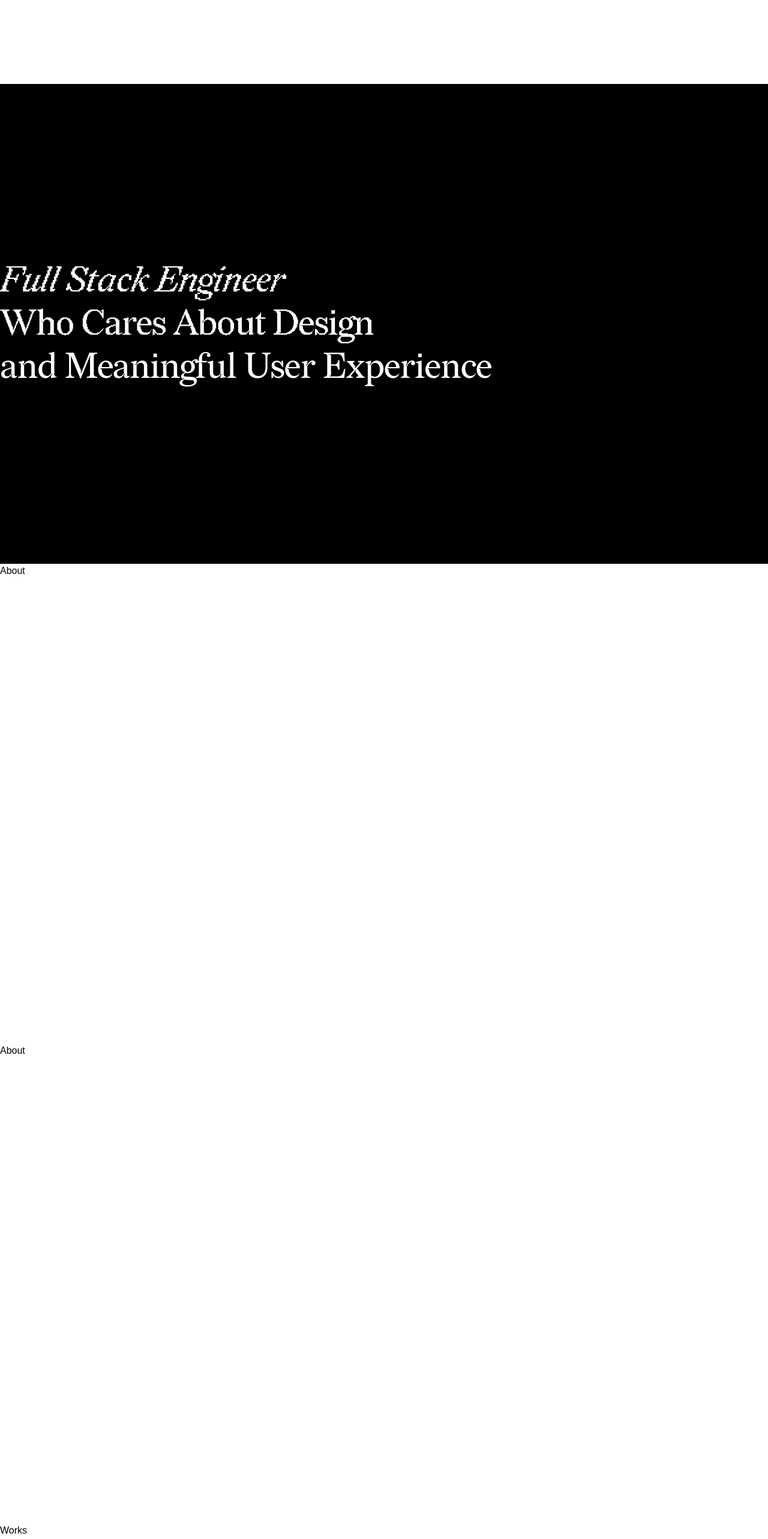
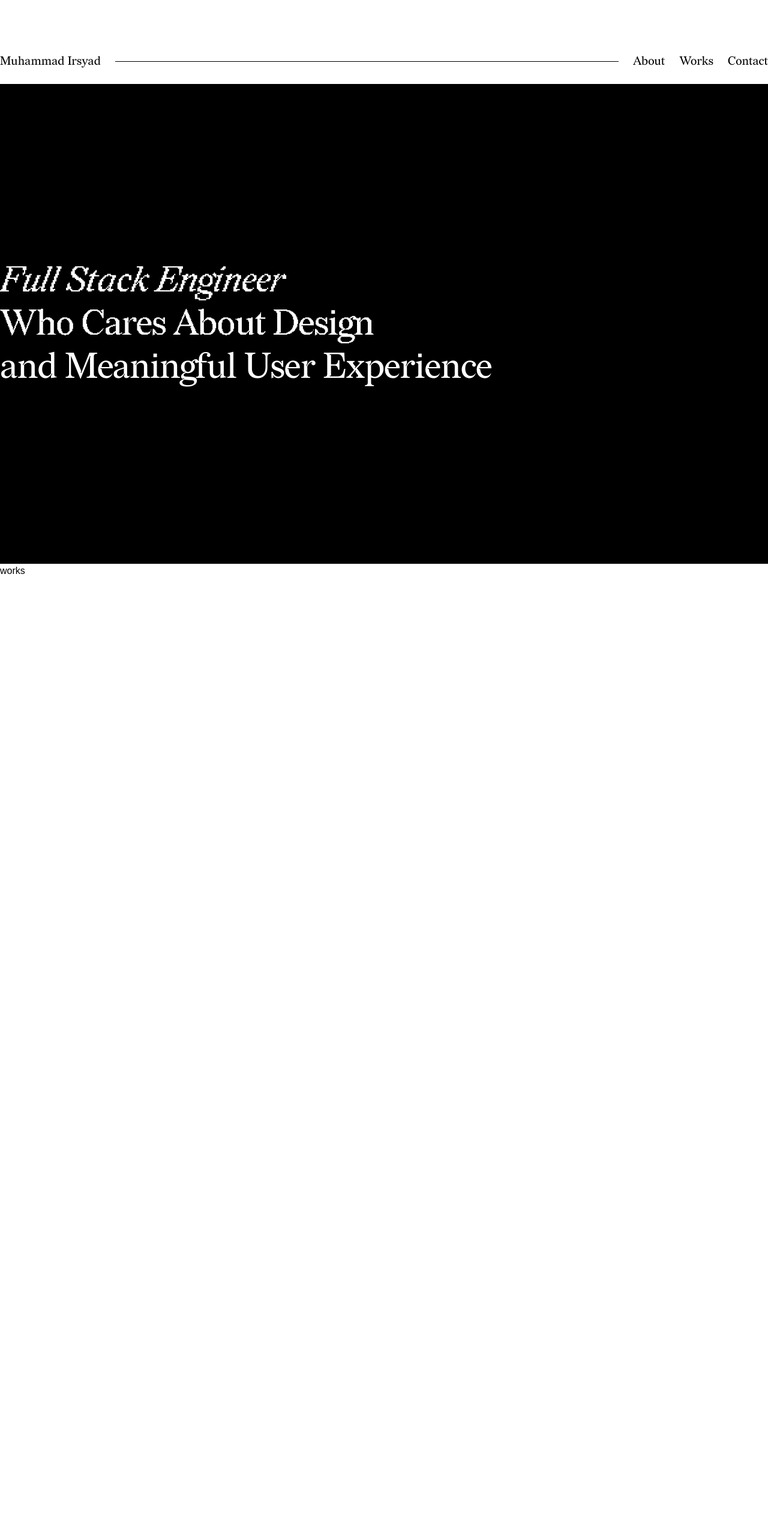
Before and after one commit to irxd/portfolio, a Next.js app: page / in a window 1280 px wide. Shown: the top 2566 px of the page at 60% size. After the commit the page ends 1940 px from the top, so only its background shows below. Built offline with nearby package versions, Linux system fonts and the light colour scheme.

Commit message:
feat: add mix blend on header

```diff
--- a/app/components/Header.tsx
+++ b/app/components/Header.tsx
@@ -9,7 +9,7 @@ export default function Header() {
   return (
     <>
       <div className="h-16"></div>
-      <div className="bg-background py-6 sticky top-0 z-50 transition-all duration-200">
+      <div className="py-6 sticky top-0 z-10 mix-blend-difference transition-all duration-200">
         <div className="container mx-auto flex items-center">
           <h1 className={twMerge("text-white text-xl font-normal", redaction.className)}>Muhammad Irsyad</h1>
           <div className="flex-grow mx-6 h-[1px] bg-white"></div>
--- a/app/page.tsx
+++ b/app/page.tsx
@@ -8,13 +8,7 @@ export default function Home() {
       <Header />
       <Hero />
       <div className="min-h-screen bg-white text-black">
-        About
-      </div>
-      <div className="min-h-screen bg-white text-black">
-        About
-      </div>
-      <div className="min-h-screen bg-white text-black">
-        Works
+        <div className="container mx-auto">works</div>
       </div>
       <Footer />
     </>
```
